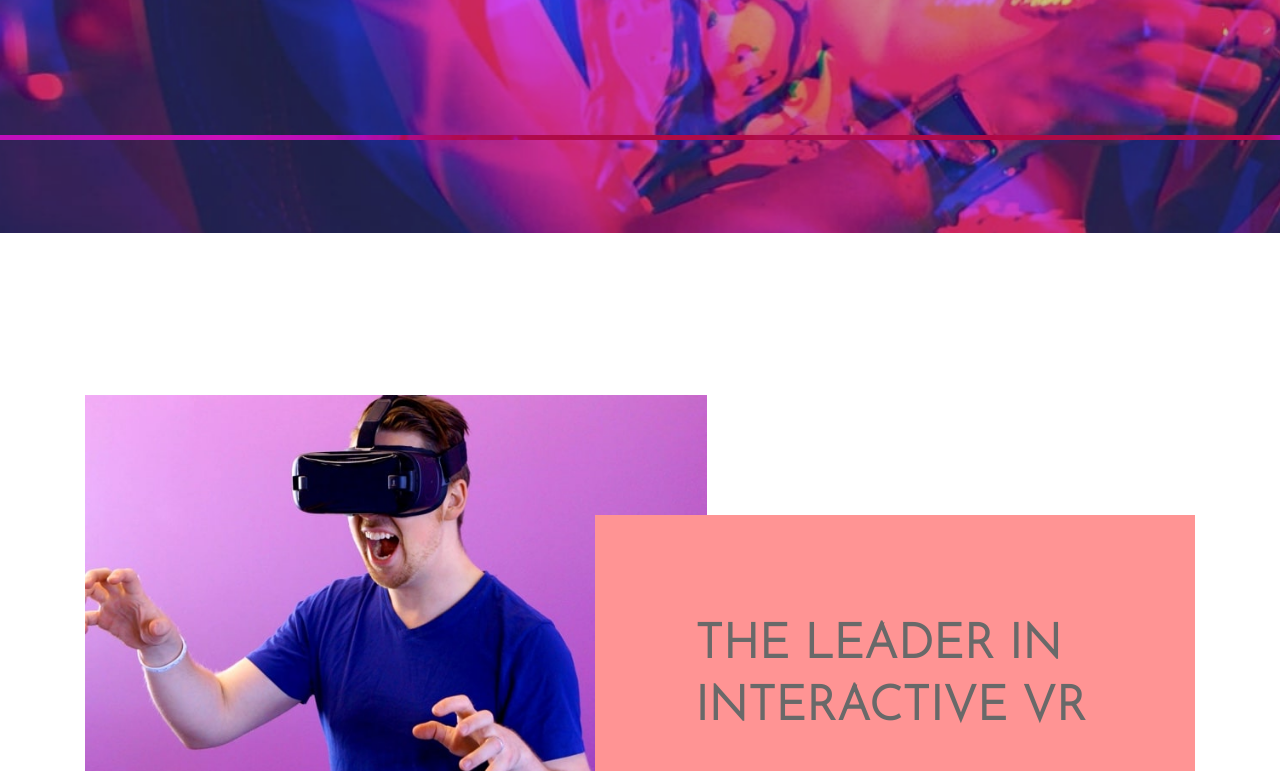
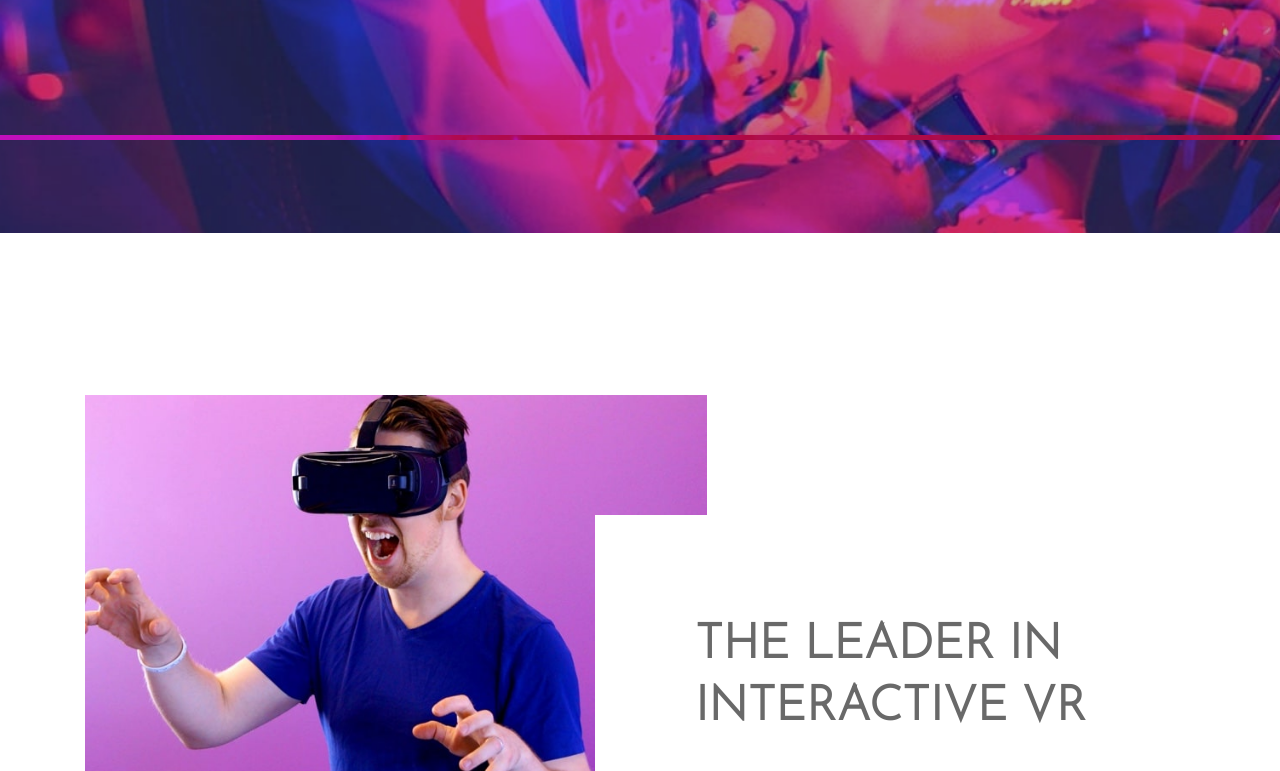
Before and after one commit to Fumi8/loopstudio, a plain HTML site: page index.html in a window 1280 px wide. Shown: the part 567-1338 px from the top of the page. Drawn offline with nearby package versions, Linux system fonts and the light colour scheme; files that its build step writes are made by us from their sources.

Commit message:
元のwhiteへ戻しました

```diff
--- a/app/scss/_variables.scss
+++ b/app/scss/_variables.scss
@@ -1,5 +1,5 @@
 //Color
-$white: hsl(0, 100%, 79%);
+$white: hsl(0, 0%, 100%);
 $black: hsl(0, 0%, 0%);
 $darkGray: hsl(0, 0%, 55%);
 $veryDarkGray: hsl(0, 0%, 41%);
```
